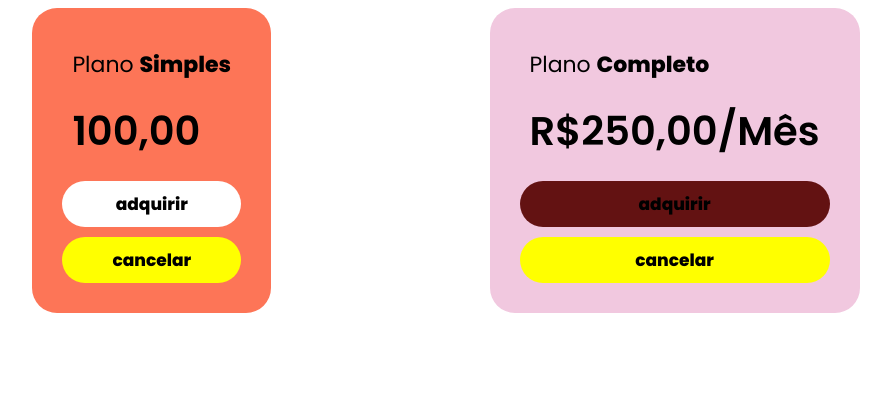
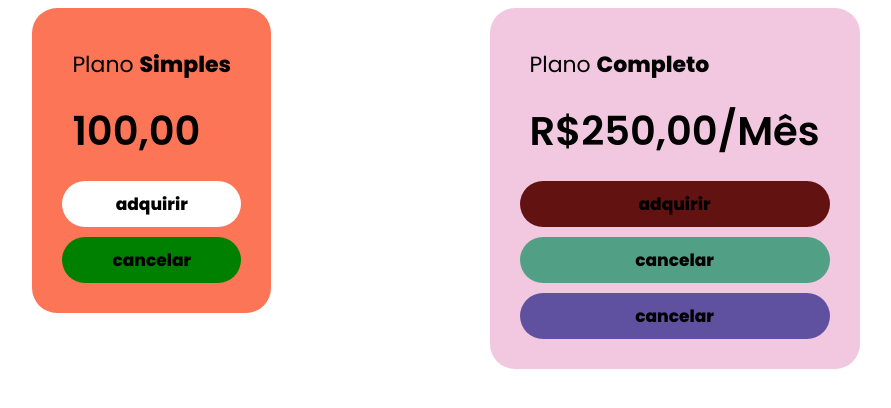
Before and after one commit to wesleycaldeiradeoliveira/Angular-Componentes-e-Estiliza-es, an Angular app: page / in a window 1280 px wide. Shown: the top 408 px of the page, without its empty margins (194-1085 px from the left). Built offline with nearby package versions, Linux system fonts and the light colour scheme.

Commit message:
::ng-deep e :host (Atualização Local)

```diff
--- a/src/app/card-rosa/card-rosa.component.html
+++ b/src/app/card-rosa/card-rosa.component.html
@@ -2,5 +2,6 @@
     <div class="card__plan card__item">Plano <b>Completo</b></div>
     <div class="card__price card__item">R$250,00/Mês</div>
 <app-card-rosa-button></app-card-rosa-button>
-<app-card-button-cancel></app-card-button-cancel>
+<app-card-button-cancel id = "primeiro"></app-card-button-cancel>
+<app-card-button-cancel id = "segundo"></app-card-button-cancel>
 </div>
--- a/src/app/card-rosa/card-rosa.component.scss
+++ b/src/app/card-rosa/card-rosa.component.scss
@@ -19,6 +19,10 @@
         font-weight: 600;
         font-size: 40px;
     }
-
-
 }
+:host ::ng-deep #primeiro .card-button-cancel {
+    background-color: rgb(81, 160, 134) !important;
+    }
+    :host ::ng-deep #segundo .card-button-cancel {
+        background-color: rgb(95, 81, 160) !important;
+        }
--- a/src/app/card/card.component.scss
+++ b/src/app/card/card.component.scss
@@ -21,7 +21,3 @@
     }
 
 }
-
-:host ::ng-deep .card-button-cancel {
-    background-color: yellow !important;
-}
--- a/src/styles.scss
+++ b/src/styles.scss
@@ -1,2 +1,3 @@
 /* You can add global styles to this file, and also import other style files */
-@import "./styles/global-overrides";
+
+//@import "./styles/global-overrides";
```
Also changed, not shown: src/app/app.component.scss (line endings or trailing spaces), src/app/card-rosa-button/card-rosa-button.component.scss (line endings or trailing spaces).
